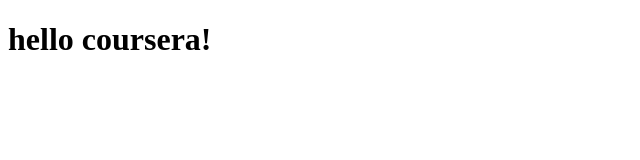
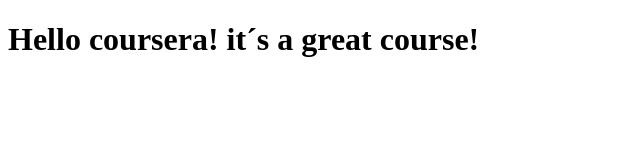
Before and after one commit to EnfIsmael/Coursera-test, a plain HTML site: page site/index.html in a window 1280 px wide. Shown: the whole page, without its empty margins (0-640 px from the left). Drawn offline with Linux system fonts and the light colour scheme.

Commit message:
Uma pequena Alteração

```diff
--- a/site/index.html
+++ b/site/index.html
@@ -4,6 +4,6 @@
 	<title>Hello Coursera!</title>
 </head>
 <body>
-	<h1>hello coursera!</h1>
+	<h1>Hello coursera! it´s a great course!</h1>
 </body>
 </html>
```
